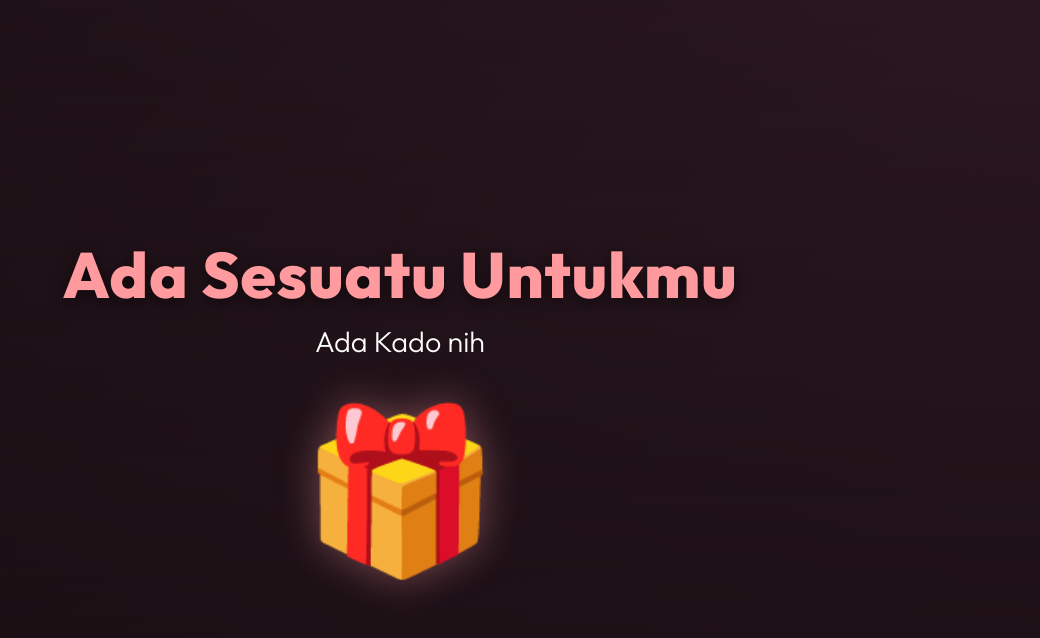
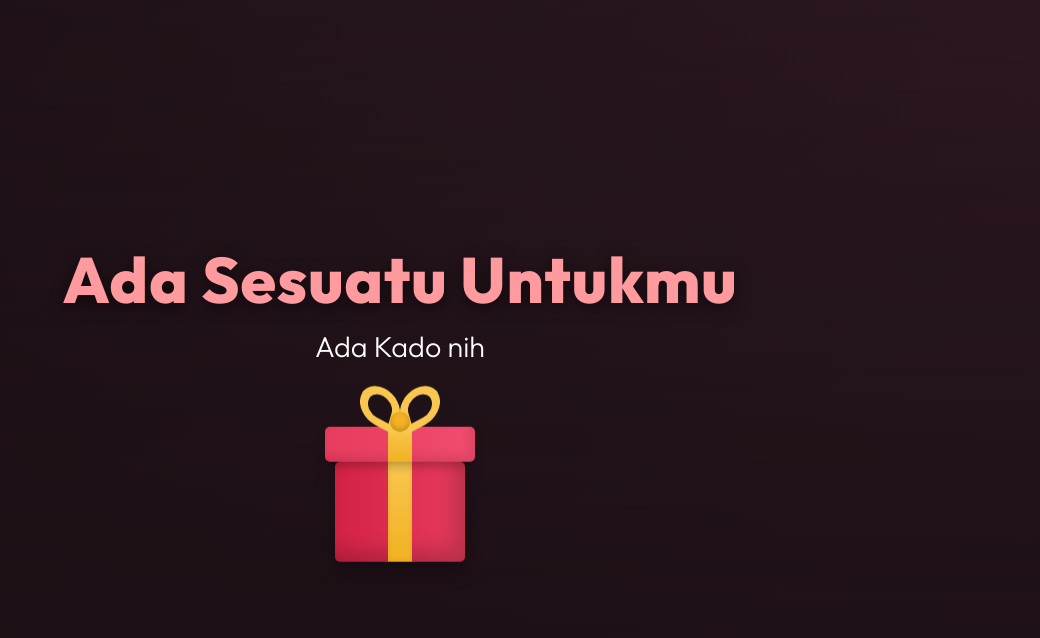
Before and after one commit to abdur0987/met_ultah_salma_afifah_24, a plain HTML site: page index.html in a window 1280 px wide. Shown: the whole page, without its empty margins (240-1280 px from the left). Drawn offline with Linux system fonts and the light colour scheme.

Commit message:
edit css, index, and js efek gerak kado

```diff
--- a/css/style.css
+++ b/css/style.css
@@ -152,18 +152,122 @@ body, html {
     transform: scale(0.9);
 }
 
-.gift-img {
-    font-size: clamp(6rem, 15vw, 10rem);
-    filter: drop-shadow(0 0 20px rgba(255, 154, 158, 0.4));
-    transition: all 0.5s ease;
-    user-select: none;
-    line-height: 1;
+.css-gift {
+    position: relative;
+    width: 150px;
+    height: 150px;
+    margin: 0 auto;
+    cursor: pointer;
+    z-index: 10;
+    transition: transform 0.3s ease;
 }
 
-.gift-img.opening {
-    transform: scale(1.5) rotate(15deg);
-    opacity: 0;
-    filter: blur(10px);
+.css-gift:hover {
+    animation: shakeBox 0.5s ease-in-out infinite alternate;
+}
+
+/* Box */
+.gift-box {
+    position: absolute;
+    bottom: 0;
+    left: 10px;
+    width: 130px;
+    height: 100px;
+    background: linear-gradient(to right, #d42245, #e73c5d);
+    border-radius: 5px;
+    box-shadow: inset -10px -10px 20px rgba(0,0,0,0.2), 0 10px 20px rgba(0,0,0,0.3);
+    z-index: 1;
+}
+.gift-box::after {
+    content: '';
+    position: absolute;
+    top: 0;
+    left: 50%;
+    transform: translateX(-50%);
+    width: 24px;
+    height: 100%;
+    background: linear-gradient(to bottom, #f9c74f, #f3b123);
+    box-shadow: inset 0 0 5px rgba(0,0,0,0.1);
+}
+
+/* Lid */
+.gift-lid {
+    position: absolute;
+    bottom: 100px;
+    left: 0;
+    width: 150px;
+    height: 35px;
+    background: linear-gradient(to right, #e73c5d, #f14c6e);
+    border-radius: 5px;
+    box-shadow: 0 5px 10px rgba(0,0,0,0.2), inset -5px -5px 10px rgba(0,0,0,0.1);
+    z-index: 3;
+    transform-origin: bottom left;
+}
+.gift-lid::after {
+    content: '';
+    position: absolute;
+    top: 0;
+    left: 50%;
+    transform: translateX(-50%);
+    width: 24px;
+    height: 100%;
+    background: linear-gradient(to bottom, #f9c74f, #f3b123);
+}
+
+/* Bow */
+.gift-bow {
+    position: absolute;
+    bottom: 135px;
+    left: 50%;
+    transform: translateX(-50%);
+    width: 80px;
+    height: 40px;
+    z-index: 4;
+}
+
+.bow-left, .bow-right {
+    position: absolute;
+    bottom: 0;
+    width: 40px;
+    height: 40px;
+    background: transparent;
+    border: 8px solid #f9c74f;
+}
+.bow-left {
+    left: 0;
+    border-radius: 50% 50% 0 50%;
+    transform: skewY(15deg) rotate(15deg);
+}
+.bow-right {
+    right: 0;
+    border-radius: 50% 50% 50% 0;
+    transform: skewY(-15deg) rotate(-15deg);
+}
+.bow-center {
+    position: absolute;
+    bottom: -5px;
+    left: 50%;
+    transform: translateX(-50%);
+    width: 20px;
+    height: 20px;
+    background: #f3b123;
+    border-radius: 50%;
+    box-shadow: inset 0 -2px 5px rgba(0,0,0,0.2);
+    z-index: 5;
+}
+
+/* Opening Animations */
+.css-gift.opening {
+    animation: none; /* Stop shaking */
+}
+.css-gift.opening .gift-lid {
+    animation: openLid 1s forwards cubic-bezier(0.175, 0.885, 0.32, 1.275);
+}
+.css-gift.opening .gift-bow {
+    animation: openBow 1s forwards cubic-bezier(0.175, 0.885, 0.32, 1.275);
+}
+.css-gift.opening .gift-box {
+    animation: fadeBox 0.5s forwards 0.5s;
 }
 
 .glow {
@@ -388,3 +492,28 @@ body, html {
     pointer-events: none;
     animation: emitSpark 0.8s cubic-bezier(0.215, 0.610, 0.355, 1) forwards;
 }
+
+@keyframes shakeBox {
+    0% { transform: rotate(0deg) scale(1); }
+    25% { transform: rotate(3deg) scale(1); }
+    50% { transform: rotate(-3deg) scale(1); }
+    75% { transform: rotate(3deg) scale(1); }
+    100% { transform: rotate(0deg) scale(1); }
+}
+
+@keyframes openLid {
+    0% { transform: translateY(0) rotate(0); }
+    40% { transform: translateY(-40px) rotate(10deg); }
+    100% { transform: translateY(-120px) rotate(-15deg); opacity: 0; }
+}
+
+@keyframes openBow {
+    0% { transform: translateX(-50%) translateY(0) rotate(0); }
+    40% { transform: translateX(-50%) translateY(-40px) rotate(10deg); }
+    100% { transform: translateX(-50%) translateY(-120px) rotate(-15deg); opacity: 0; }
+}
+
+@keyframes fadeBox {
+    0% { opacity: 1; transform: scale(1); filter: brightness(1); }
+    100% { opacity: 0; transform: scale(0.9); filter: brightness(1.5); }
+}
--- a/index.html
+++ b/index.html
@@ -25,7 +25,15 @@
                 <p class="subtitle animate-fade-in delay-1">Ada Kado nih</p>
 
                 <div class="gift-container animate-float delay-2" id="gift-btn">
-                    <div class="gift-img" id="gift-img">🎁</div>
+                    <div class="css-gift" id="gift-img">
+                        <div class="gift-box"></div>
+                        <div class="gift-lid"></div>
+                        <div class="gift-bow">
+                            <div class="bow-left"></div>
+                            <div class="bow-right"></div>
+                            <div class="bow-center"></div>
+                        </div>
+                    </div>
                     <div class="glow"></div>
                 </div>
             </div>
--- a/js/app.js
+++ b/js/app.js
@@ -177,7 +177,7 @@ document.addEventListener('DOMContentLoaded', () => {
             switchScreen(screen1, screen2, () => {
                 initConfetti();
             });
-        }, 600);
+        }, 1200);
     });
 
     btnNext.addEventListener('click', () => {
```
